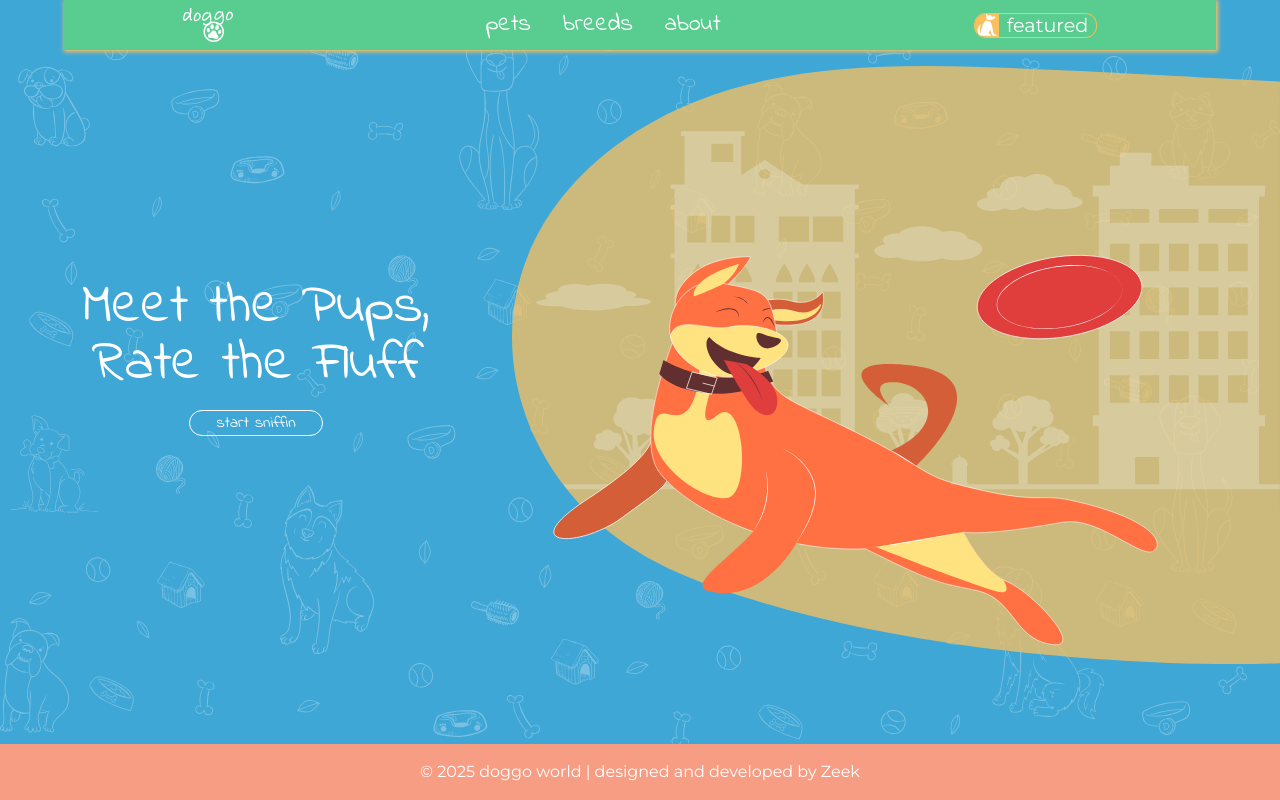
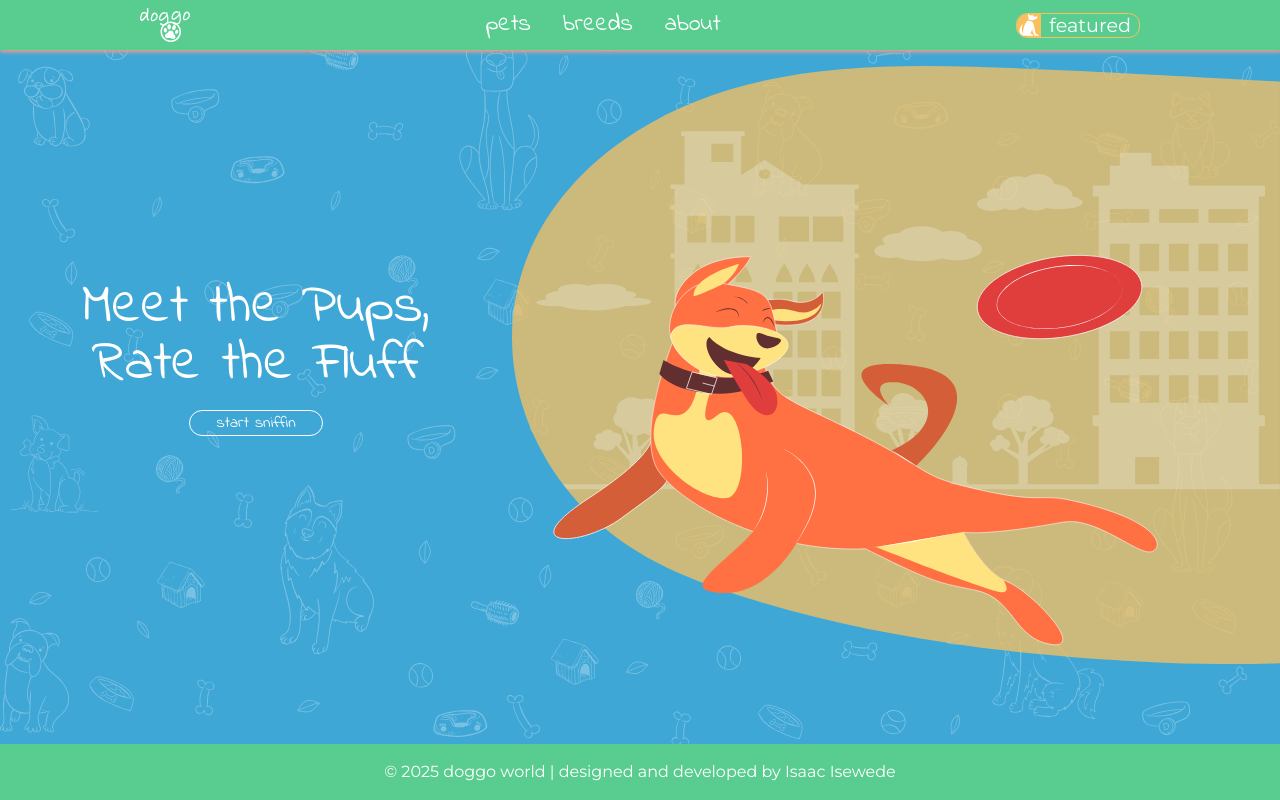
Before and after one commit to zeek00/doggo-world, a Next.js app: page / in a window 1280 px wide. Built offline with nearby package versions, Linux system fonts and the light colour scheme; no server answers.

Commit message:
refinements: 1> modified ui

```diff
--- a/components/Footer/Footer.module.css
+++ b/components/Footer/Footer.module.css
@@ -2,7 +2,7 @@
     display: flex;
     justify-content: center;
     align-items: center;
-    background: var(--peach-shade);
+    background: var(--green-shade);
     padding: 1rem 0;
     box-shadow: 1px 1px 4px 1px var(--blue-shade);
 
--- a/components/Footer/Footer.tsx
+++ b/components/Footer/Footer.tsx
@@ -6,7 +6,7 @@ export default function Footer() {
 
     return (
         <div className={`${styles.footer} ${montserrat.className}`}>
-            <p> &copy; 2025 doggo world | designed and developed by Zeek</p>
+            <p> &copy; 2025 doggo world | designed and developed by Isaac Isewede</p>
         </div>
     );
 }
--- a/components/Nav/LeftNav.tsx
+++ b/components/Nav/LeftNav.tsx
@@ -13,7 +13,7 @@ const navVariants = {
 const links: ButtonProps[] = [
     {to:'featured', hoverColor:'hover:bg-[var(--yellow-shade)]', borderColor:'border-[var(--yellow-shade)]'},
     {to:'about', hoverColor:'hover:bg-[var(--peach-shade)]', borderColor:'border-[var(--peach-shade)]'},
-    {to:'pets', hoverColor:'hover:bg-[var(--green-shade)]', borderColor:'border-[var(--green-shade)]'},
+    {to:'pets', hoverColor:'hover:bg-[var(--blue-shade)]', borderColor:'border-[var(--blue-shade)]'},
     {to:'breeds', hoverColor:'hover:bg-[var(--red-shade)]', borderColor:'border-[var(--red-shade)]'},
 ];
 
--- a/components/Nav/Nav.module.css
+++ b/components/Nav/Nav.module.css
@@ -1,26 +1,24 @@
 
 .desktopNav {
     justify-content: space-around;
-    width: 90%;
+    width: 100%;
     background: var(--green-shade);
     color: var(--plain);
     padding: 0;
     height: auto;
-    /*border-radius: 2rem;*/
-    /*margin: 1rem auto;*/
     margin: 0 auto;
-    /*border: 1px solid var(--blue-shade);*/
-    box-shadow: 1px 1px 4px 1px var(--yellow-shade);
+    box-shadow: 1px 1px 4px 1px var(--peach-shade);
+
 }
 
 .overlay {
-    pointer-events: none; /* Prevents the overlay from blocking LeftNav */
+    pointer-events: none;
 }
 
 
 .mobileNav{
     width: 100%;
-    background: var(--blue-shade);
+    background: var(--green-shade);
     color: var(--plain);
     z-index: 10;
     display: flex;
@@ -55,7 +53,7 @@
     z-index: 3;
     top: 3.2rem!important;
     width: 50%;
-    background: var(--blue-shade);
+    background: var(--green-shade);
     display: flex;
     flex-direction: column;
     gap: 15px;
--- a/components/ui/WindowScroll.tsx
+++ b/components/ui/WindowScroll.tsx
@@ -37,7 +37,7 @@ const ScrollToTop = () => {
                     display: 'flex',
                     justifyContent: 'center',
                     alignItems: 'center',
-                    backgroundColor: 'var(--blue-shade)',
+                    backgroundColor: 'var(--red-shade)',
                     transition: ' 0.5s ease-in-out',
                     color: '#fff',
                     width: '45px',
```
